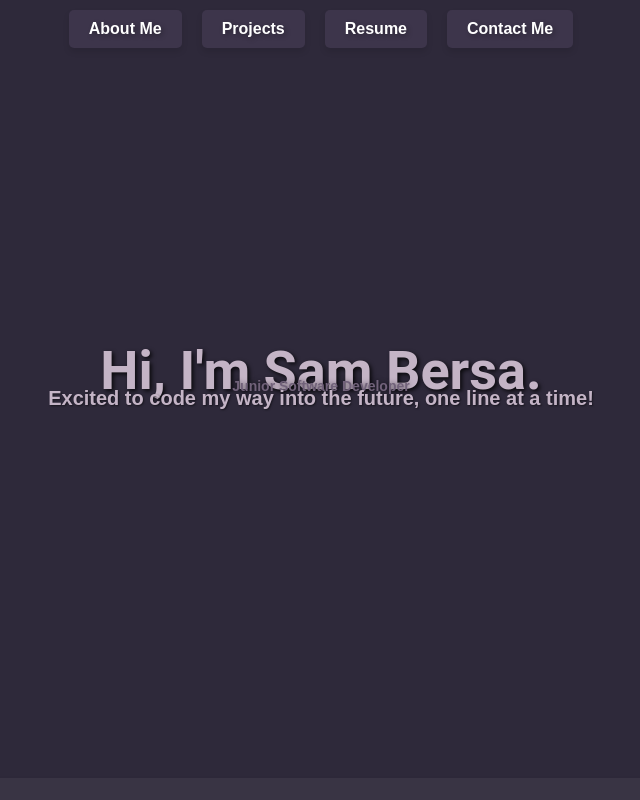
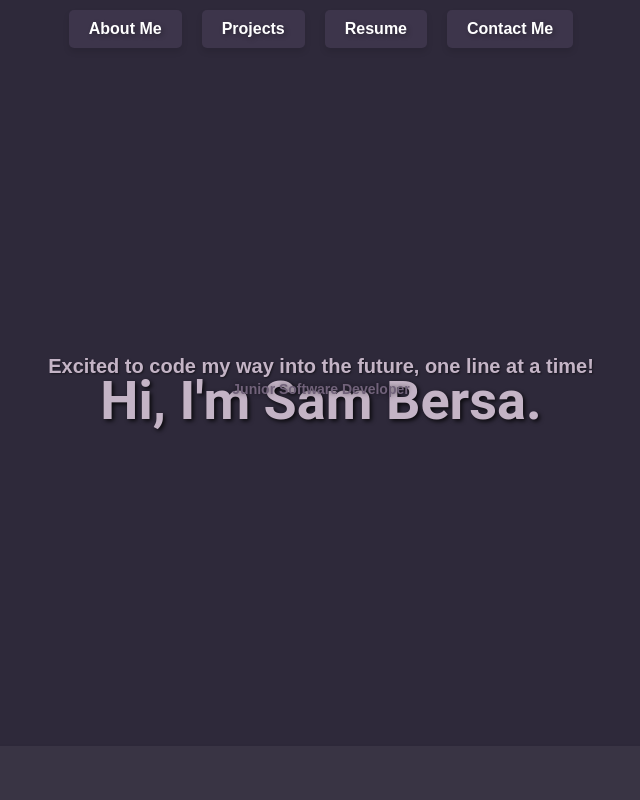
Before and after one commit to sambersa/sambersa.pro, a plain HTML site: page index.html in a window 1280 px wide. Shown: the top 800 px of the page, without its empty margins (319-959 px from the left). Drawn offline with Linux system fonts and the light colour scheme.

Commit message:
Update styles.css

```diff
--- a/styles.css
+++ b/styles.css
@@ -58,6 +58,8 @@
     font-size: 54px;
     color: #c4b4c6;
     text-shadow: 2px 2px 4px rgba(0, 0, 0, 0.8);
+    margin-top: 80px;
+
 }
 
 .bersaSubtitle {
@@ -65,7 +67,7 @@
     display: flex;
     justify-content: center;
     align-items: center;
-    margin-top: -348px;
+    margin-top: -375px;
     font-size: 14px;
     color: #71627a;
     text-shadow: 0px 0px 5px rgba(0, 0, 0, 0.5);
@@ -78,7 +80,7 @@
     align-items: center;
     height: 80vh;
     font-size: 20px;
-    margin-top: -330px;
+    margin-top: -365px;
     color: #c4b4c6;
     text-shadow: 1px 1px 2px rgba(0, 0, 0, 0.5);
 }
```
